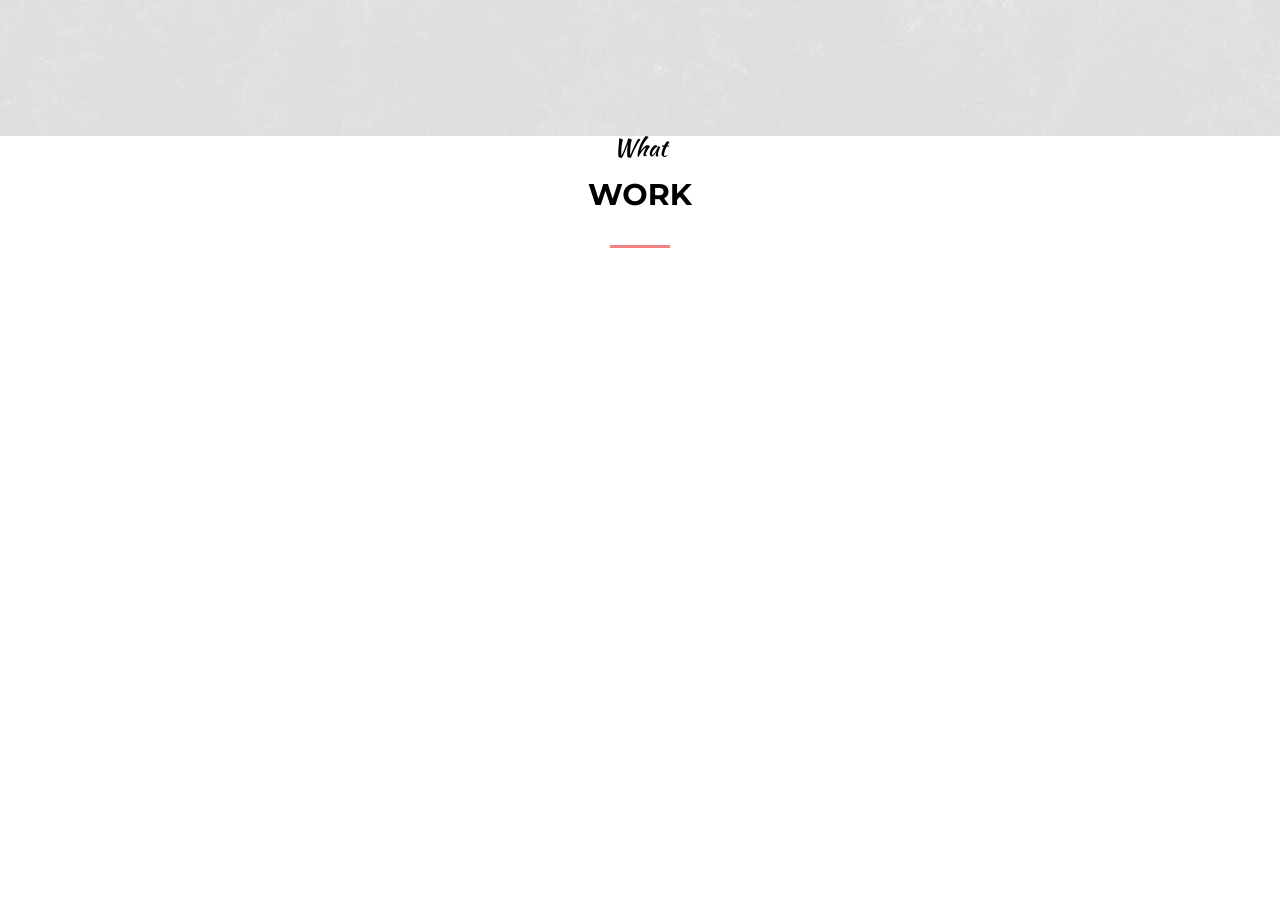
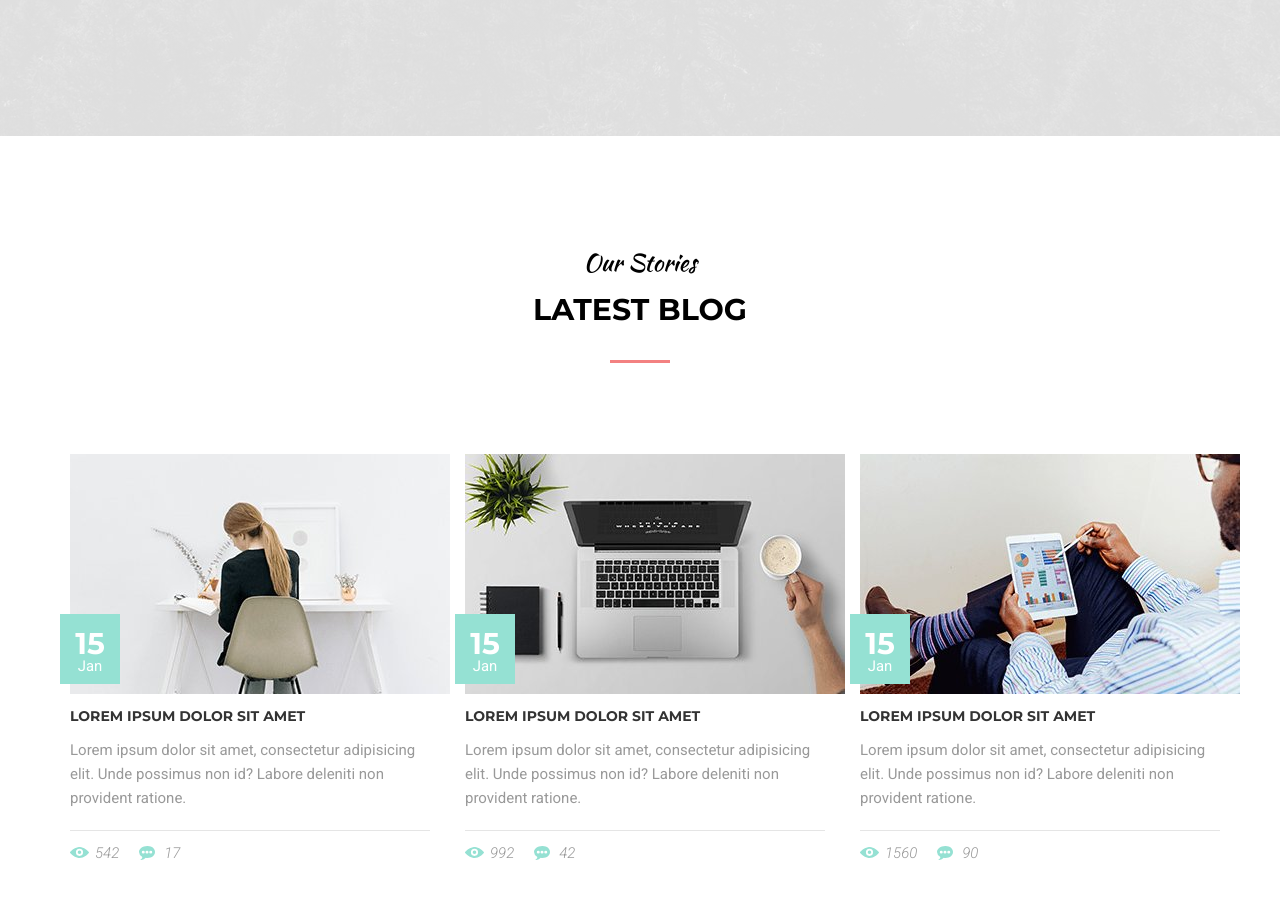
Before and after one commit to YuliPolishchuk/MOGO, a website: page src/index.html in a window 1280 px wide. Shown: the part 5100-6018 px from the top of the page. Before the commit the page ends 5394 px from the top, so only its background shows below. Drawn offline with nearby package versions, Linux system fonts and the light colour scheme.

Commit message:
blog section

```diff
--- a/src/css/style.css
+++ b/src/css/style.css
@@ -674,3 +674,138 @@ html {
     text-align: justify;
   }
 }
+
+.post {
+  padding: 45px 10px 0 20px;
+  font-size: 0;
+  text-align: center;
+  display: flex;
+  flex-wrap: wrap;
+  justify-content: space-evenly;
+}
+
+@media screen and (min-width: 1200px) {
+  .post {
+    justify-content: space-between;
+  }
+}
+
+.post__item {
+  display: inline-block;
+  width: 290px;
+  text-align: left;
+  padding: 0 10px;
+  margin-bottom: 50px;
+}
+
+@media screen and (min-width: 403.2px) {
+  .post__item {
+    width: 340px;
+  }
+}
+
+@media screen and (min-width: 576px) {
+  .post__item {
+    width: 380px;
+  }
+}
+
+.post__pic {
+  position: relative;
+  width: 290px;
+  height: 240px;
+  margin-bottom: 15px;
+  background-image: url("../img/Layer-54.jpg");
+  background-position: bottom right;
+  background-repeat: no-repeat;
+  background-size: cover;
+}
+
+@media screen and (min-width: 403.2px) {
+  .post__pic {
+    width: 340px;
+  }
+}
+
+@media screen and (min-width: 576px) {
+  .post__pic {
+    width: 380px;
+  }
+}
+
+.post__pic--laptop {
+  background-image: url("../img/Layer-55.jpg");
+  background-position: center;
+}
+
+.post__pic--tablet {
+  background-image: url("../img/Layer-57.jpg");
+  background-position: center;
+}
+
+.post__block {
+  position: absolute;
+  padding: 15px 0;
+  bottom: 10px;
+  left: -10px;
+  width: 60px;
+  height: 70px;
+  text-align: center;
+}
+
+.post__date {
+  font-family: "Montserrat", sans-serif;
+  font-weight: bold;
+  font-size: 1.875rem;
+  line-height: 1.875rem;
+  color: #ffffff;
+}
+
+.post__month {
+  font-family: "Roboto", sans-serif;
+  font-size: 0.93rem;
+  line-height: 0.93rem;
+  color: #ffffff;
+}
+
+.post__title {
+  font-family: "Montserrat", sans-serif;
+  color: #333333;
+  font-size: 0.875rem;
+  line-height: 0.875rem;
+  text-transform: uppercase;
+  margin-bottom: 15px;
+}
+
+.post__text {
+  color: #999999;
+  font-family: "Roboto", sans-serif;
+  font-size: 0.9375rem;
+  line-height: 1.5rem;
+  padding-bottom: 20px;
+  border-bottom: 1px solid #e5e5e5;
+  margin-bottom: 10px;
+}
+
+.post__sub {
+  display: inline-block;
+  padding-left: 25px;
+  margin-right: 20px;
+  background-size: 10 20;
+  background-position: 0% 50%;
+  background-repeat: no-repeat;
+  font-family: "Roboto", sans-serif;
+  color: #999999;
+  font-weight: 300;
+  font-style: italic;
+  font-size: 0.9375rem;
+  line-height: 1.5rem;
+}
+
+.post__sub--views {
+  background-image: url("../img/SVG/VIEW.svg");
+}
+
+.post__sub--comments {
+  background-image: url("../img/SVG/SPEECH-BUBBLE-2.svg");
+}
--- a/src/index.html
+++ b/src/index.html
@@ -382,18 +382,59 @@
     </section>
 
     <section id="blog">
-      <!-- СЕРГЕЙ -->
-      <div class="title">
-        <p class="title__italic">What</p>
-        <h2 class="title__bold">Work</h2>
+<!-- СЕРГЕЙ -->
+      <div class="wrap wrap--width100">
+        <div class="title">
+          <p class="title__italic">Our stories</p>
+          <h2 class="title__bold">Latest blog</h2>
+        </div>
+
+        <div class="post">
+          <article class="post__item">
+            <div class="post__pic">
+              <div class="post__block back--pale-blue">
+                <p class="post__date">15</p>
+                <p class="post__month">Jan</p>
+              </div>
+
+            </div>
+            <h3 class="post__title">Lorem ipsum dolor sit amet</h3>
+            <p class="post__text">Lorem ipsum dolor sit amet, consectetur adipisicing elit. Unde possimus non id? Labore deleniti non provident ratione.</p>
+            <span class="post__sub post__sub--views">542</span>
+            <span class="post__sub post__sub--comments">17</span>
+          </article>
+
+          <article class="post__item">
+            <div class="post__pic post__pic--laptop">
+              <div class="post__block back--pale-blue">
+                <p class="post__date">15</p>
+                <p class="post__month">Jan</p>
+              </div>
+
+            </div>
+            <h3 class="post__title">Lorem ipsum dolor sit amet</h3>
+            <p class="post__text">Lorem ipsum dolor sit amet, consectetur adipisicing elit. Unde possimus non id? Labore deleniti non provident ratione.</p>
+            <span class="post__sub post__sub--views">992</span>
+            <span class="post__sub post__sub--comments">42</span>
+          </article>
+
+          <article class="post__item">
+            <div class="post__pic post__pic--tablet">
+              <div class="post__block back--pale-blue">
+                <p class="post__date">15</p>
+                <p class="post__month">Jan</p>
+              </div>
+
+            </div>
+            <h3 class="post__title">Lorem ipsum dolor sit amet</h3>
+            <p class="post__text">Lorem ipsum dolor sit amet, consectetur adipisicing elit. Unde possimus non id? Labore deleniti non provident ratione.</p>
+            <span class="post__sub post__sub--views">1560</span>
+            <span class="post__sub post__sub--comments">90</span>
+          </article>
+
+        </div>
       </div>
 
-      <div>
-        <!-- три блока, котррый=е являются ссылками на статьи -->
-        <div class="article"></div>
-        <div class="article"></div>
-        <div class="article"></div>
-      </div>
 
     </section>
 
--- a/src/scss/_back.scss
+++ b/src/scss/_back.scss
@@ -17,7 +17,7 @@
   }
 
   &--pale-blue {
-    background-color: #95e1d3;
+    background-color: $color-sky;
   }
 
   &--nopadding {
--- /dev/null
+++ b/src/scss/_post.scss
@@ -0,0 +1,132 @@
+.post {
+  padding: 45px 10px 0 20px;
+  font-size: 0;
+  text-align: center;
+  display: flex;
+  flex-wrap: wrap;
+  justify-content: space-evenly;
+
+  @media screen and (min-width: $l) {
+    justify-content: space-between;
+  }
+
+  &__item {
+    display: inline-block;
+    width: 290px;
+    text-align: left;
+    padding: 0 10px;
+    margin-bottom: 50px;
+
+    @media screen and (min-width: $xs*0.7) {
+      // margin-right: 15px;
+      width: 340px;
+
+      // &:last-child {
+      //   margin-right: 0;
+      // }
+    }
+
+    @media screen and (min-width: $xs) {
+      width: 380px;
+    }
+  }
+
+  &__pic {
+    position: relative;
+    width: 290px;
+    height: 240px;
+    margin-bottom: 15px;
+    background-image: url("../img/Layer-54.jpg");
+    background-position: bottom right;
+    background-repeat: no-repeat;
+    background-size: cover;
+
+    @media screen and (min-width: $xs*0.7) {
+      width: 340px;
+    }
+
+    @media screen and (min-width: $xs) {
+      width: 380px;
+    }
+
+    &--laptop {
+      background-image: url("../img/Layer-55.jpg");
+      background-position: center;
+    }
+
+    &--tablet {
+      background-image: url("../img/Layer-57.jpg");
+      background-position: center;
+    }
+  }
+
+  &__block {
+    position: absolute;
+    padding: 15px 0;
+    bottom: 10px;
+    left: -10px;
+    width: 60px;
+    height: 70px;
+    text-align: center;
+  }
+
+  &__date {
+    font-family: $bold-family;
+    font-weight: bold;
+    font-size: 1.875rem;
+    line-height: 1.875rem;
+    color: $color-white;
+  }
+
+  &__month {
+    font-family: $roboto-family;
+    font-size: 0.93rem;
+    line-height: 0.93rem;
+    color: $color-white;
+  }
+
+  &__title {
+    font-family: $bold-family;
+    color: $color-lightblack;
+    font-size: 0.875rem;
+    line-height: 0.875rem;
+    text-transform: uppercase;
+    margin-bottom: 15px;
+  }
+
+  &__text {
+    color: $par-color;
+    font-family: $roboto-family;
+    font-size: 0.9375rem;
+    line-height: 1.5rem;
+    padding-bottom: 20px;
+    border-bottom: 1px solid $light-gray;
+    margin-bottom: 10px;
+  }
+
+  &__sub {
+    display: inline-block;
+    padding-left: 25px;
+    margin-right: 20px;
+    background-size: 10 20;
+    background-position: 0% 50%;
+    background-repeat: no-repeat;
+
+    font-family: $roboto-family;
+    color: $par-color;
+    font-weight: 300;
+    font-style: italic;
+    font-size: 0.9375rem;
+    line-height: 1.5rem;
+
+    &--views {
+      background-image: url("../img/SVG/VIEW.svg");
+    }
+
+    &--comments {
+      background-image: url("../img/SVG/SPEECH-BUBBLE-2.svg");
+    }
+  }
+
+
+}
--- a/src/scss/_variables.scss
+++ b/src/scss/_variables.scss
@@ -11,7 +11,7 @@ $color-sky: #95e1d3;
 $color-black: #000000;
 $color-white: #ffffff;
 $color-lightblack: #333333;
-$pale-blue: #95e1d3;
+$light-gray: #e5e5e5;
 
 $xs: 576px;
 $s: 768px;
--- a/src/scss/main.scss
+++ b/src/scss/main.scss
@@ -15,3 +15,4 @@
 
 @import "stat";
 @import "comments";
+@import "post";
```
Also changed, not shown: 1 other file.
